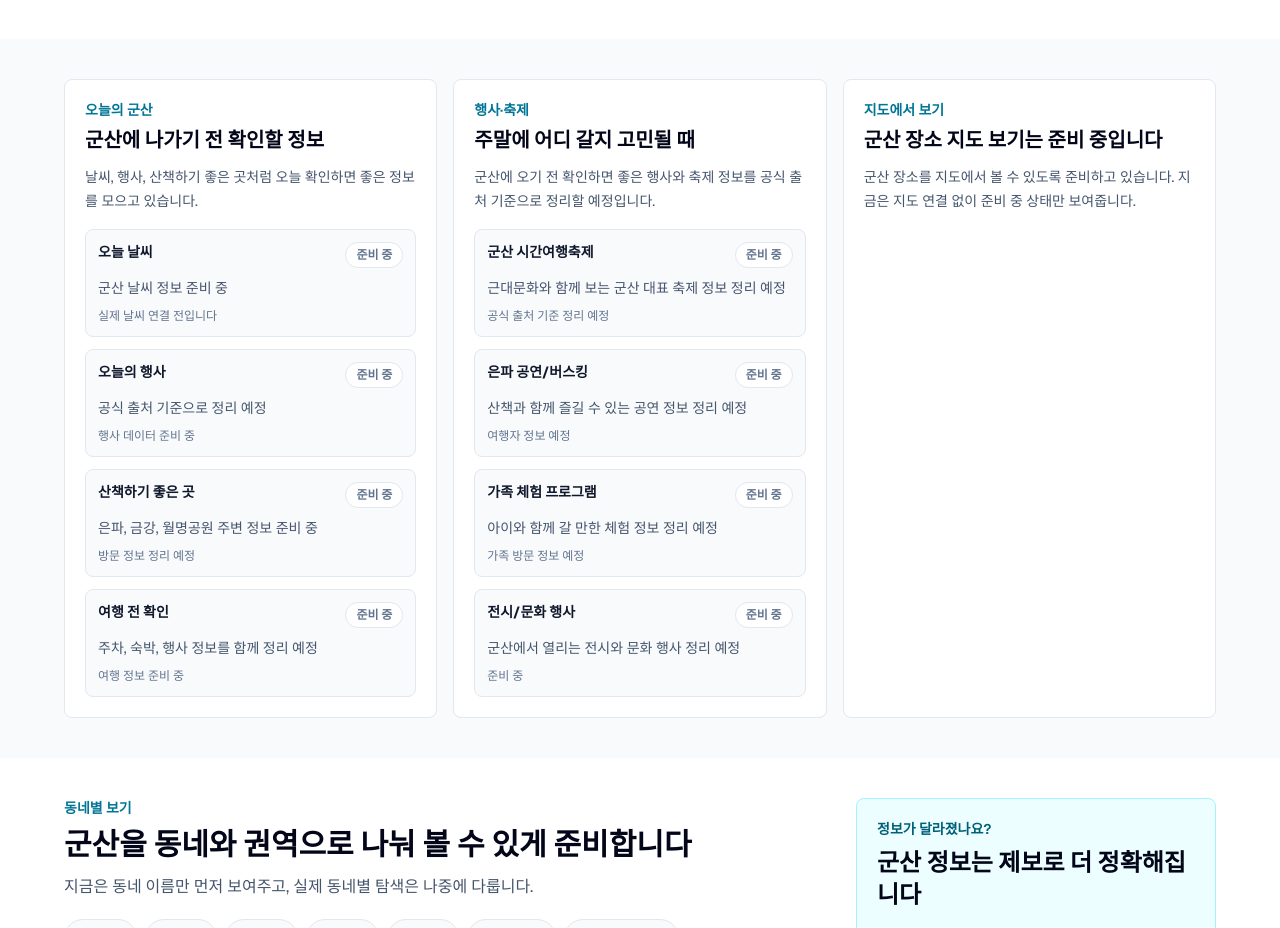
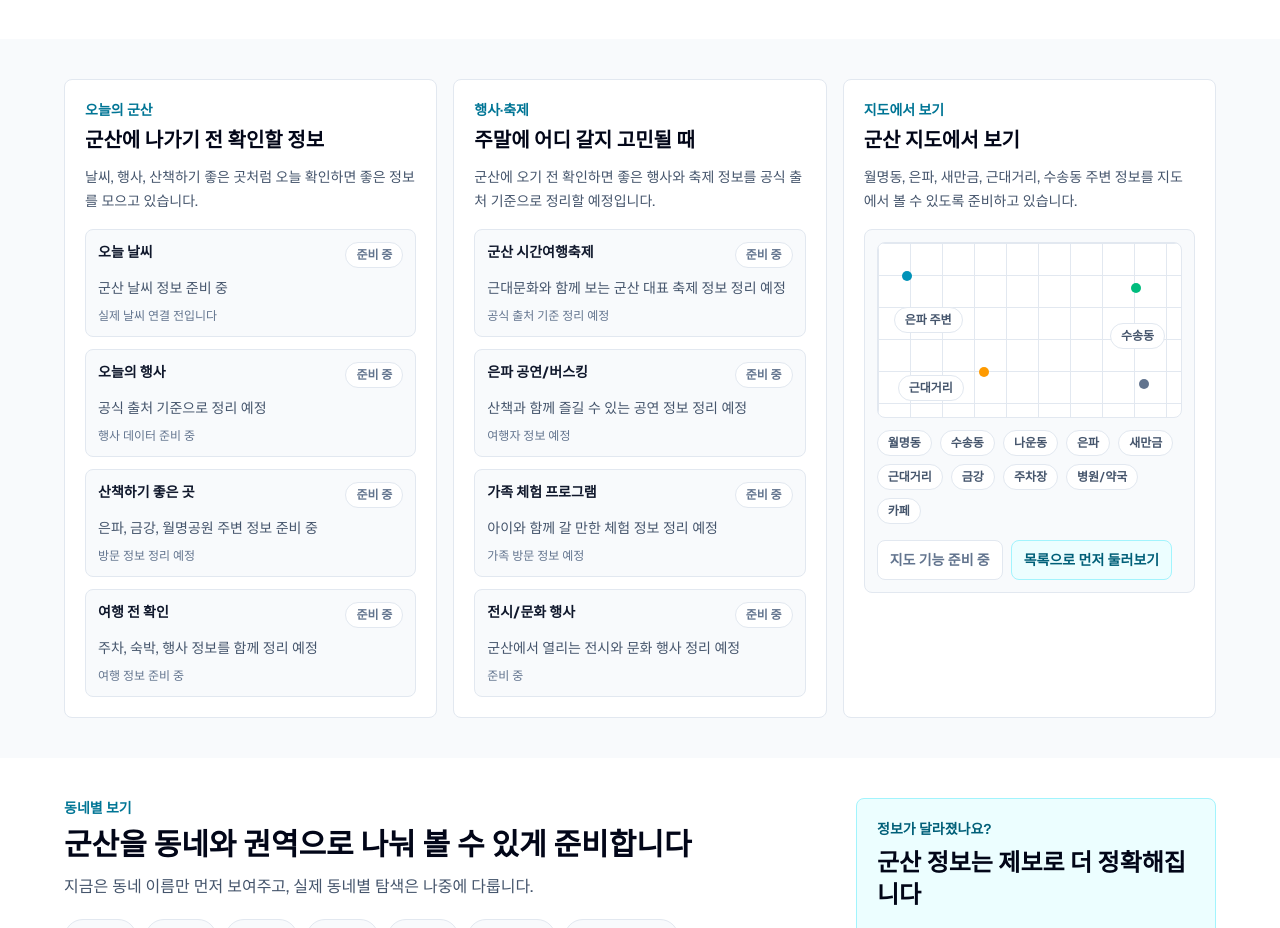
Before and after one commit to Aprasaks/gunsan-com, a Next.js app: page / in a window 1280 px wide. Shown: the part 2283-3211 px from the top of the page. Built offline with nearby package versions, Linux system fonts and the light colour scheme.

Commit message:
지도에서 보기 placeholder 구현 #34

```diff
--- a/app/page.tsx
+++ b/app/page.tsx
@@ -198,6 +198,19 @@ const eventFestivalItems = [
     description: "군산에서 열리는 전시와 문화 행사 정리 예정",
     label: "준비 중",
   },
+] as const;
+
+const mapPreviewKeywords = [
+  "월명동",
+  "수송동",
+  "나운동",
+  "은파",
+  "새만금",
+  "근대거리",
+  "금강",
+  "주차장",
+  "병원/약국",
+  "카페",
 ] as const;
 
 const neighborhoods = [
@@ -467,9 +480,51 @@ export default function Home() {
 
           <InfoPanel
             eyebrow="지도에서 보기"
-            title="군산 장소 지도 보기는 준비 중입니다"
-            description="군산 장소를 지도에서 볼 수 있도록 준비하고 있습니다. 지금은 지도 연결 없이 준비 중 상태만 보여줍니다."
-          />
+            title="군산 지도에서 보기"
+            description="월명동, 은파, 새만금, 근대거리, 수송동 주변 정보를 지도에서 볼 수 있도록 준비하고 있습니다."
+          >
+            <div className="mt-4 rounded-lg border border-slate-200 bg-slate-50 p-3">
+              <div className="relative min-h-44 overflow-hidden rounded-lg border border-slate-200 bg-white">
+                <div className="absolute inset-0 bg-[linear-gradient(90deg,#e2e8f0_1px,transparent_1px),linear-gradient(180deg,#e2e8f0_1px,transparent_1px)] bg-[size:32px_32px]" />
+                <div className="absolute left-6 top-7 h-2.5 w-2.5 rounded-full bg-cyan-600" />
+                <div className="absolute right-10 top-10 h-2.5 w-2.5 rounded-full bg-emerald-500" />
+                <div className="absolute bottom-10 left-1/3 h-2.5 w-2.5 rounded-full bg-amber-500" />
+                <div className="absolute bottom-7 right-8 h-2.5 w-2.5 rounded-full bg-slate-500" />
+                <div className="absolute left-4 top-16 rounded-full border border-slate-200 bg-white px-2.5 py-1 text-xs font-semibold text-slate-600">
+                  은파 주변
+                </div>
+                <div className="absolute bottom-4 left-5 rounded-full border border-slate-200 bg-white px-2.5 py-1 text-xs font-semibold text-slate-600">
+                  근대거리
+                </div>
+                <div className="absolute right-4 top-20 rounded-full border border-slate-200 bg-white px-2.5 py-1 text-xs font-semibold text-slate-600">
+                  수송동
+                </div>
+              </div>
+
+              <div className="mt-3 flex flex-wrap gap-2">
+                {mapPreviewKeywords.map((keyword) => (
+                  <span
+                    key={keyword}
+                    className="rounded-full border border-slate-200 bg-white px-2.5 py-1 text-xs font-semibold text-slate-600"
+                  >
+                    {keyword}
+                  </span>
+                ))}
+              </div>
+
+              <div className="mt-4 flex flex-col gap-2 sm:flex-row">
+                <span className="inline-flex h-10 items-center justify-center rounded-lg border border-slate-200 bg-white px-3 text-sm font-semibold text-slate-500">
+                  지도 기능 준비 중
+                </span>
+                <Link
+                  href="/places"
+                  className="inline-flex h-10 items-center justify-center rounded-lg border border-cyan-200 bg-cyan-50 px-3 text-sm font-semibold text-cyan-800 transition hover:border-cyan-300 hover:bg-cyan-100"
+                >
+                  목록으로 먼저 둘러보기
+                </Link>
+              </div>
+            </div>
+          </InfoPanel>
         </div>
       </section>
 
```
